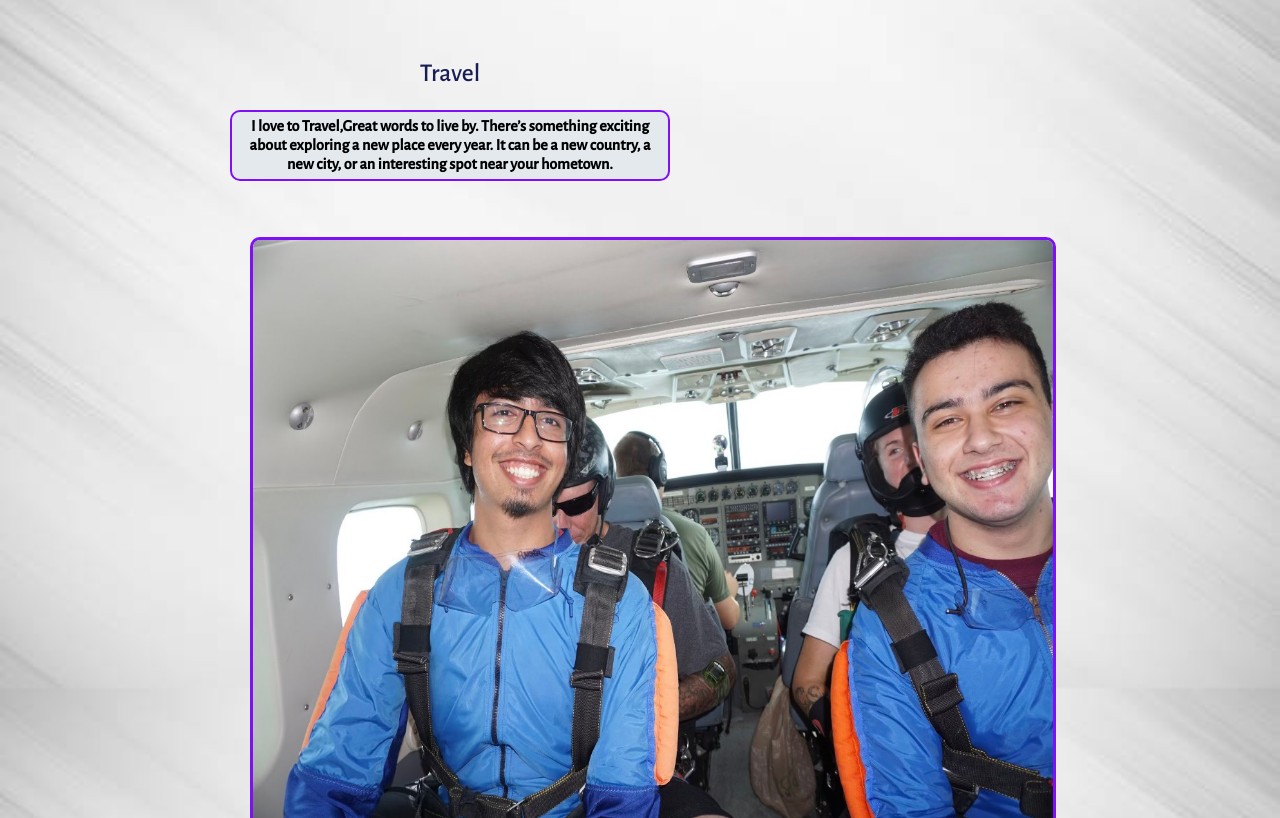
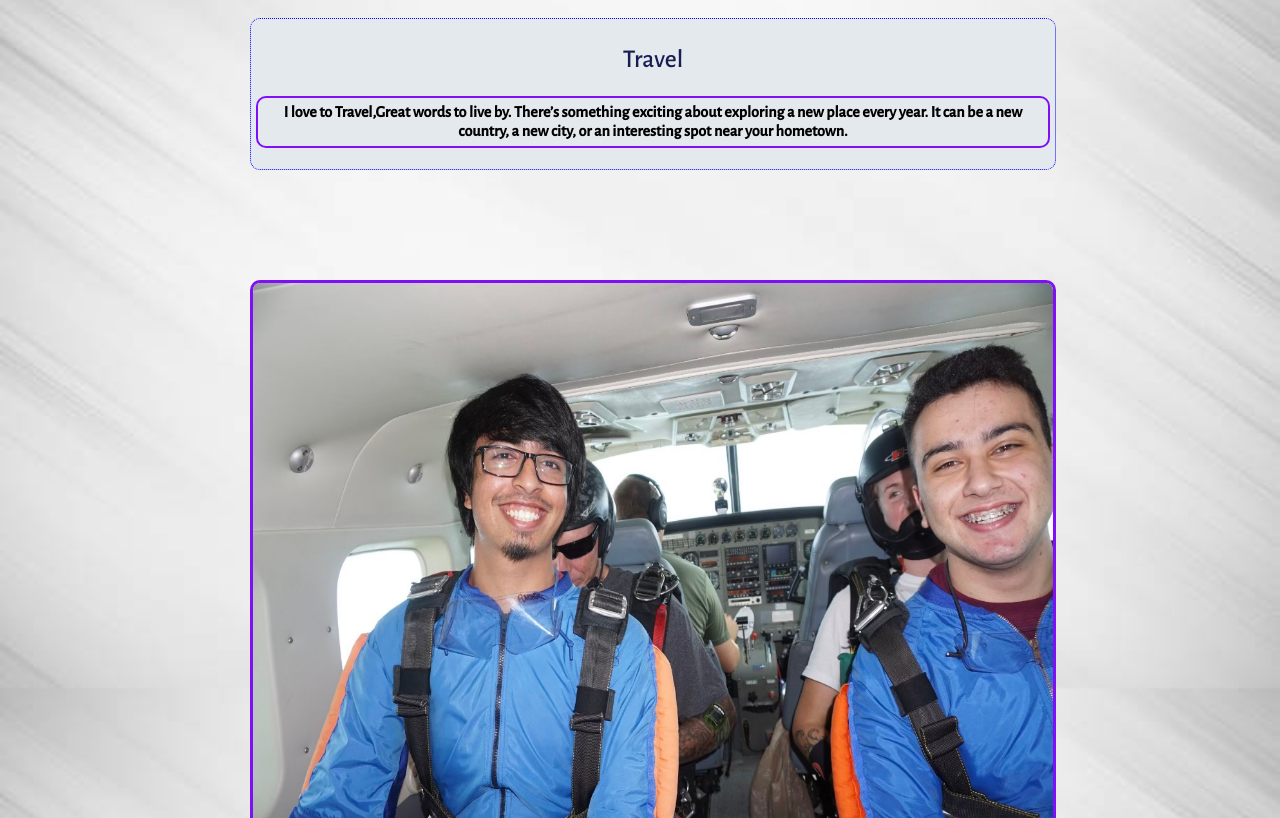
Before and after one commit to iamsheraz/BioSite, a plain HTML site: page HobbiesPage.html in a window 1280 px wide. Shown: the part 960-1778 px from the top of the page. Drawn offline with nearby package versions, Linux system fonts and the light colour scheme.

Commit message:
Update HobbiesPage.html

```diff
--- a/HobbiesPage.html
+++ b/HobbiesPage.html
@@ -24,13 +24,27 @@
                             <a href="images/Travel.jpg" target="_top">
                                 <img src="images/Travel.jpg" width="800" height="600">
                             </a>
-                        </figure>
-                    <h2>Travel</h2>
+
+
+
+                                        <figcaption>
+                           <h2>Travel</h2>
                     <p> <b>
                         I love to Travel,Great words to live by.
                         There’s something exciting about exploring a new place every year.
                         It can be a new country, a new city, or an interesting spot near your hometown.
                         </b> </p>
+
+
+
+                        </figcaption>
+
+
+
+                        </figure>
+
+
+
                 </div>
                 </div>
               <div id="hobby" class="grid_4 prefix_1">
```
